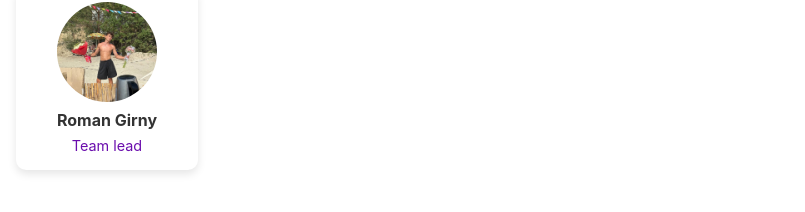
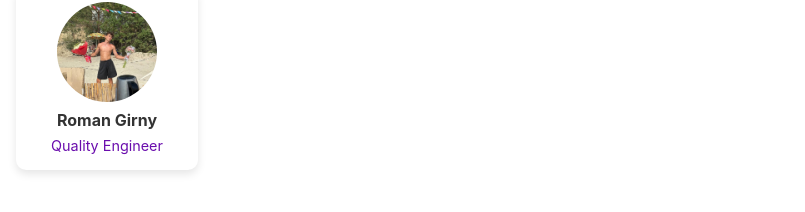
Before and after one commit to RomanGirn/TeamWorkTeam2, a React (Create React App) app: page / in a window 1280 px wide. Shown: the part 144-356 px from the top of the page, without its empty margins (0-805 px from the left). Built offline with nearby package versions, Linux system fonts and the light colour scheme.

Commit message:
Change position

```diff
--- a/src/components/Body.js
+++ b/src/components/Body.js
@@ -7,7 +7,7 @@
         <img src={"/roman-photo.jpg"} alt="Roman Girny" style={styles.photo} />
         <div style={styles.textContainer}>
           <h2 style={styles.name}>Roman Girny</h2>
-          <p style={styles.position}>Team lead</p>
+          <p style={styles.position}>Quality Engineer</p>
         </div>
       </div>
     </main>
```
